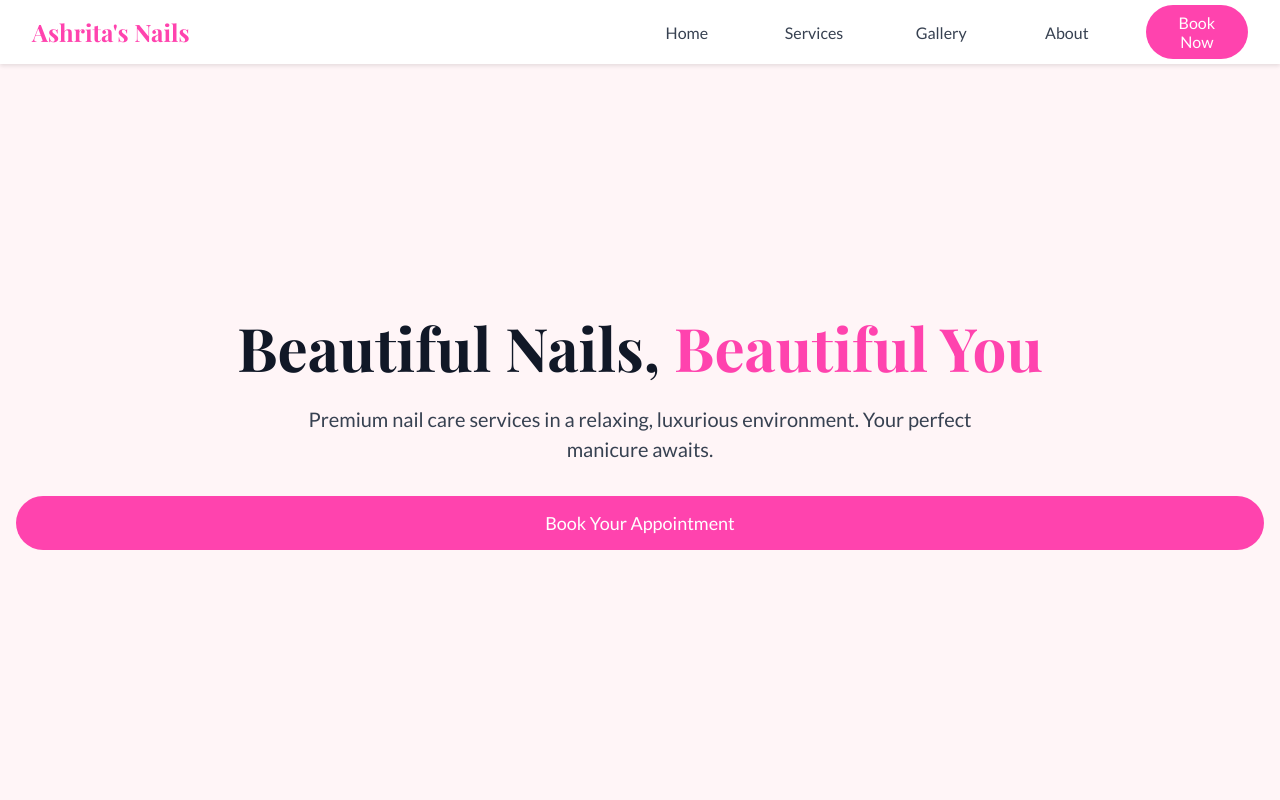
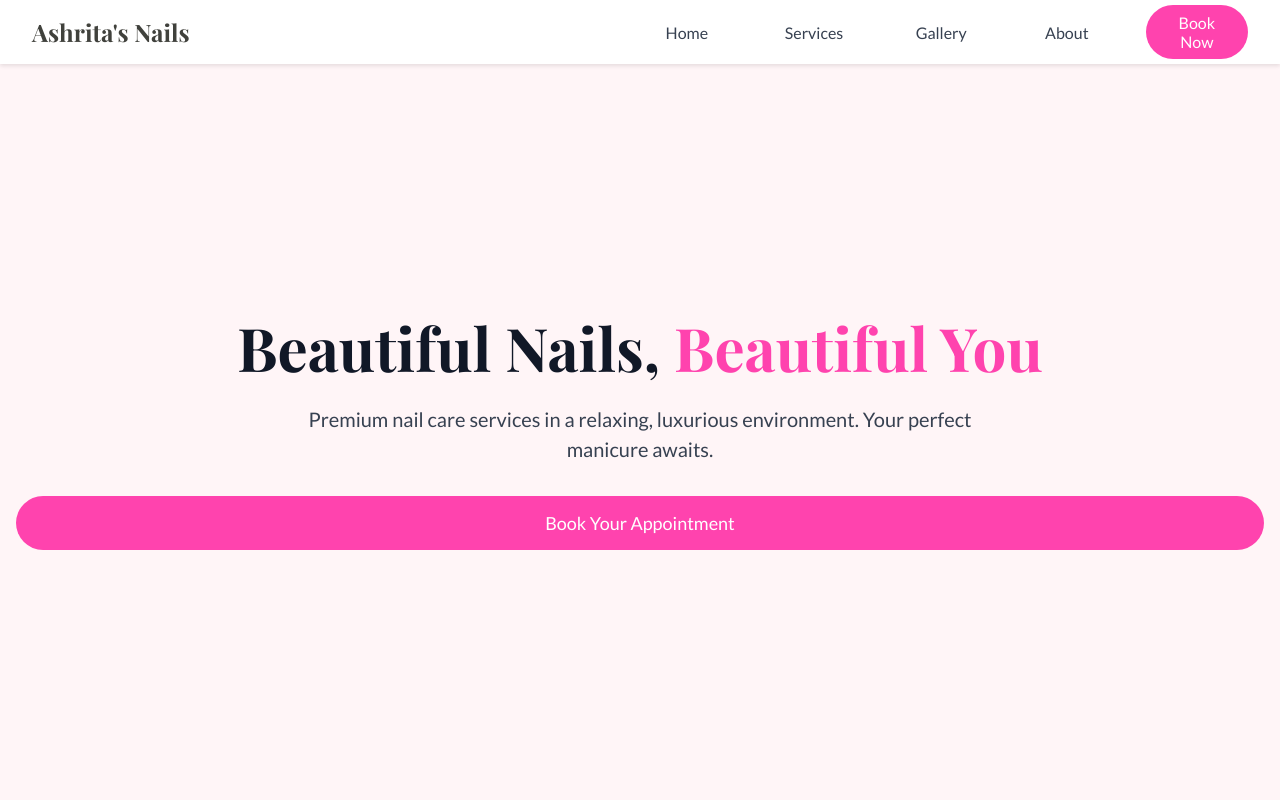
Before and after one commit to hill-ol/vite-nails, a React (Vite) app: page / in a window 1280 px wide. Shown: the top 800 px of the page. Built offline with nearby package versions, Linux system fonts and the light colour scheme.

Commit message:
Just want to see what this looks like

```diff
--- a/src/App.css
+++ b/src/App.css
@@ -47,7 +47,7 @@ body {
   font-size: 1.5rem;
   font-weight: 700;
   font-family: 'Playfair Display', serif;
-  color: #ff43ae;
+  color: #40413C;
 }
 
 .desktop-menu {
```
